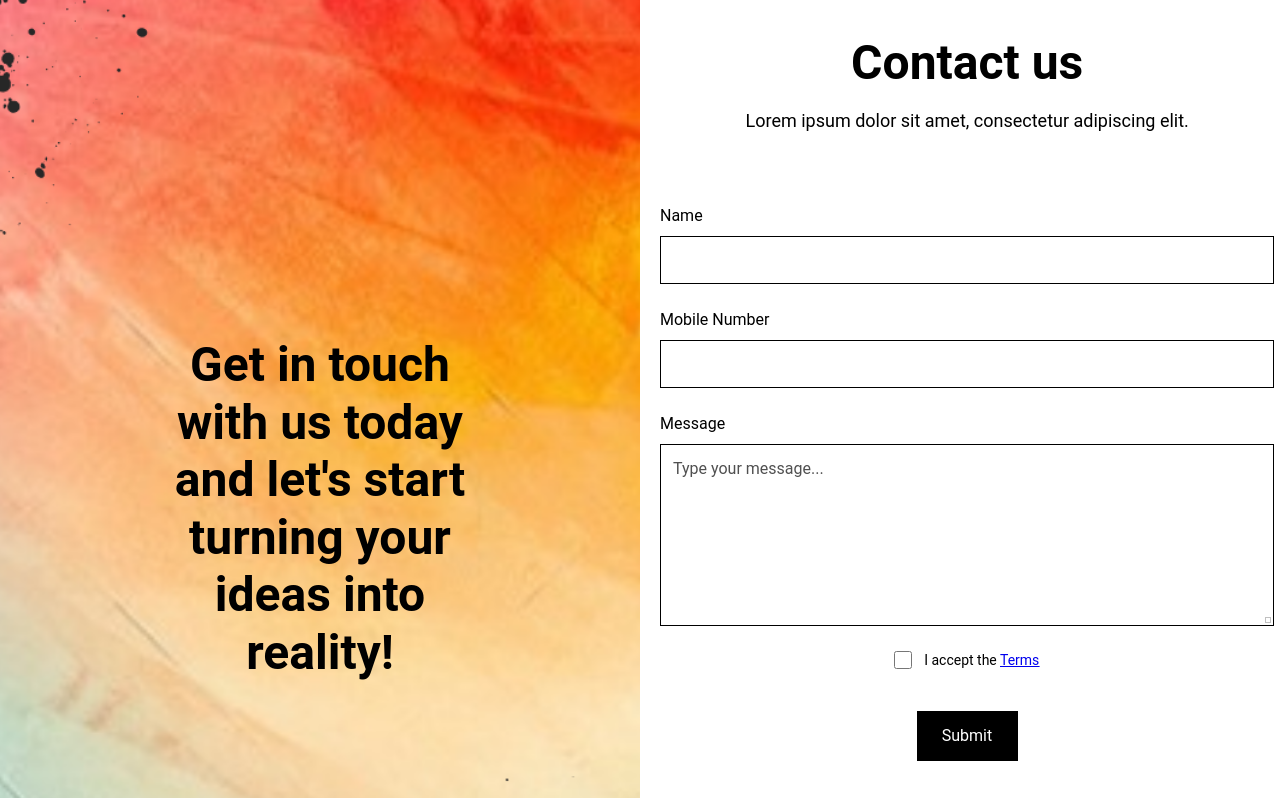
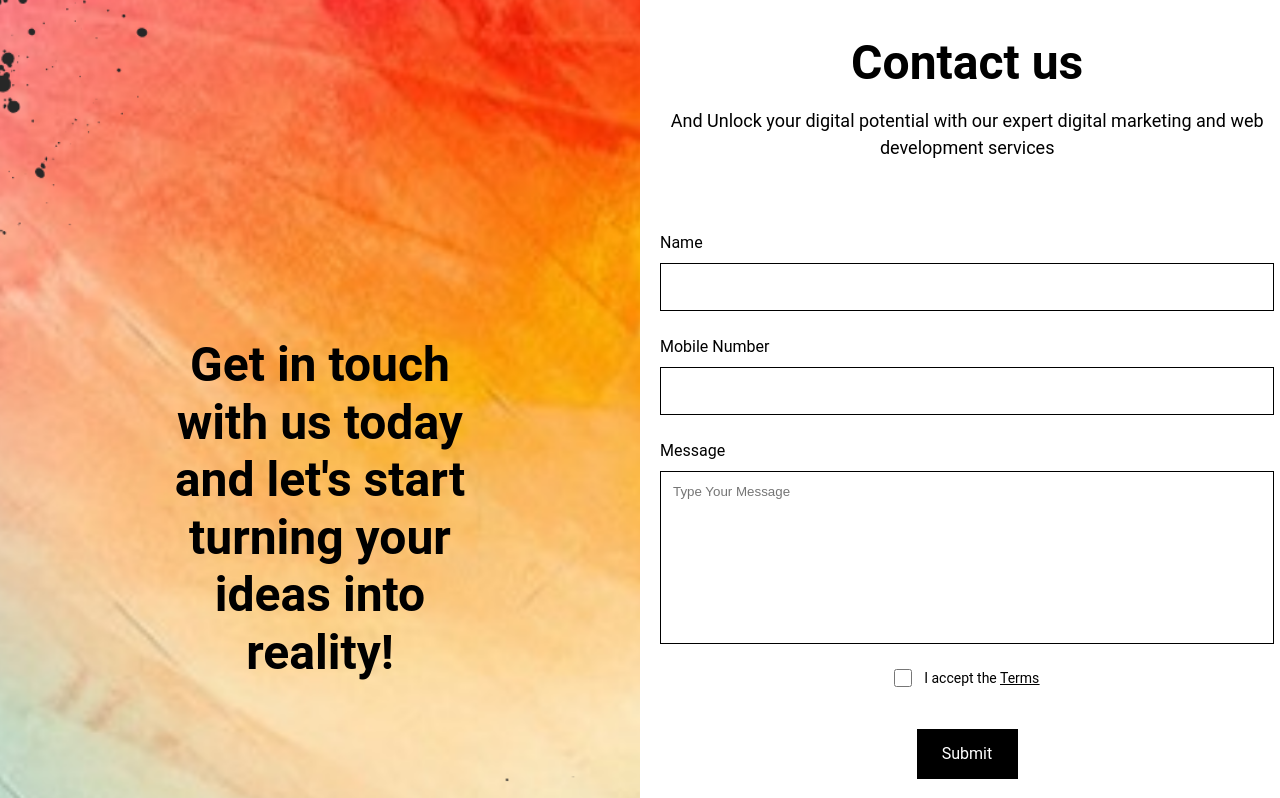
Before and after one commit to Bhati90/kapinovaweb, a React (Create React App) app: page /contact in a window 1280 px wide. Shown: the top 798 px of the page. Built offline with nearby package versions, Linux system fonts and the light colour scheme.

Commit message:
Update FrameComponent.js

```diff
--- a/src/component/FrameComponent.js
+++ b/src/component/FrameComponent.js
@@ -1,4 +1,54 @@
+import { useState,useRef,useEffect } from "react";
+import { Link } from "react-router-dom";
+import emailjs from '@emailjs/browser'
 const FrameComponent = () => {
+  const [formData, setFormData] = useState({
+    name: '',
+    mobileNumber: '',
+    email: '',
+    class: ''
+});
+
+const handleChange = (e) => {
+    const { name, value } = e.target;
+    setFormData({
+        ...formData,
+        [name]: value
+    });
+};
+
+const form = useRef();
+useEffect(()=>{
+    setTimeout(() => {
+      //  setLetterClass('text-animate-hover')
+   }, 3000)
+},[])
+
+const handleSubmit = (e) => {
+    e.preventDefault();
+    // You can perform form submission logic here
+    console.log(formData);
+    emailjs
+    .sendForm("service_08e9ymb","template_d0s532w",form.current, "Gt_dCiq7BguQ5Wy3D")
+    .then(
+      () => {
+        alert('Message successfully sent!')
+        window.location.reload(false)
+      },
+      () => {
+        alert('Failed to send the message, please try again')
+      }
+    )
+
+
+    setFormData({
+        name: '',
+        mobileNumber: '',
+        email: '',
+        class: ''
+    });
+};
+
     return (
       <div className="self-stretch flex flex-col items-start justify-start gap-[4.412rem]  text-center text-[3rem] text-black font-text-regular-normal mq750:gap-[2.188rem] mq450:gap-[1.125rem] mq1275:max-w-full">
         <div className="self-stretch mq-450:h-[84px] flex flex-row items-start justify-start pt-[0rem] px-[0rem] pb-[0.543rem] box-border max-w-full">
@@ -6,8 +56,9 @@ const FrameComponent = () => {
             Contact us
           </h1>
         </div>
-        <div className="self-stretch h-[-0.062rem] relative text-[1.125rem] leading-[150%] inline-block mt-[-4rem]">{`Lorem ipsum dolor sit amet, consectetur adipiscing elit. `}</div>
-        <div className="self-stretch flex flex-col items-start justify-start gap-[1.5rem] text-left text-[1rem]">
+        <div className="self-stretch h-[-0.062rem] relative text-[1.125rem] leading-[150%] inline-block mt-[-4rem]">{` And Unlock your digital potential with our expert digital marketing and web development services`}</div>
+        <form ref={form} onSubmit={handleSubmit} className="self-stretch flex flex-col items-start justify-start gap-[1.5rem] text-left text-[1rem]" >
+          <div className="self-stretch flex flex-col items-start justify-start gap-[1.5rem] text-left text-[1rem]">
           <div className="self-stretch flex flex-col items-start justify-start gap-[0.5rem]">
             <div className="relative leading-[150%] inline-block ">
               Name
@@ -15,6 +66,10 @@ const FrameComponent = () => {
             <input
               className="[outline:none] bg-white self-stretch h-[3rem] box-border flex flex-row items-center justify-start p-[0.75rem]  border-[1px] border-solid border-black"
               type="text"
+              id="name"
+              name="name"
+              value={formData.name}
+              onChange={handleChange}
             />
           </div>
           <div className="self-stretch flex flex-col items-start justify-start gap-[0.5rem] shrink-0">
@@ -23,47 +78,63 @@ const FrameComponent = () => {
             </div>
             <input
               className="[outline:none] bg-white self-stretch h-[3rem] box-border flex flex-row items-center justify-start p-[0.75rem] border-[1px] border-solid border-black"
-              type="text"
+              type="tel"
+              id="mobileNumber"
+              name="mobileNumber"
+              value={formData.mobileNumber}
+              onChange={handleChange}
             />
           </div>
           <div className="self-stretch flex flex-col items-start justify-start gap-[0.5rem] shrink-0">
             <div className="relative leading-[150%] inline-block shrink-0">
               Message
             </div>
-            <div className="self-stretch bg-white box-border flex flex-col items-start justify-start pt-[0.75rem] px-[0.75rem] pb-[9rem] relative shrink-0 text-neutral-dark-gray border-[1px] border-solid border-black">
-              <div className="self-stretch relative leading-[150%]">
-                Type your message...
-              </div>
-              <img
-                className="w-[0.125rem] h-[0.125rem] absolute !m-[0] right-[0.125rem] bottom-[0.113rem] object-contain"
-                loading="lazy"
-                alt=""
-              />
-              <img
-                className="w-[0.375rem] h-[0.375rem] absolute !m-[0] right-[0.125rem] bottom-[0.125rem] object-contain z-[1]"
-                alt=""
-              />
-            </div>
+
+            <input className="self-stretch bg-white box-border flex flex-col items-start justify-start pt-[0.75rem] px-[0.75rem] pb-[9rem] relative shrink-0 text-neutral-dark-gray border-[1px] border-solid border-black"
+
+
+             id="class"
+             name="class"
+              placeholder="Type Your Message"
+
+              value={formData.class}
+              onChange={handleChange}
+
+            //              <input
+            //  className="self-stretch relative leading-[150%]"
+
+
+            //    <img
+            //     className="w-[0.125rem] h-[0.125rem] absolute !m-[0] right-[0.125rem] bottom-[0.113rem] object-contain"
+            //     loading="lazy"
+            //     alt=""
+            //   />
+            //   <img
+            //     className="w-[0.375rem] h-[0.375rem] absolute !m-[0] right-[0.125rem] bottom-[0.125rem] object-contain z-[1]"
+            //     alt=""
+            //   />
+            />
           </div>
           <div className="self-stretch flex flex-row items-start justify-center py-[0rem] px-[1.25rem] text-[0.875rem]">
             <div className="flex flex-row items-start justify-start pt-[0rem] px-[0rem] pb-[1rem] gap-[0.75rem]">
               <input className="m-0 h-[1.219rem] w-[1.125rem]" type="checkbox" />
               <div className="relative leading-[150%] inline-block min-w-[7.25rem]">
                 {`I accept the `}
-<a href = "/terms">
+                <Link to ='/term' className='text-black'>
                 <span className="[text-decoration:underline]">Terms</span>
-    </a>
-              </div>
+                </Link> </div>
             </div>
           </div>
           <div className="self-stretch h-[3rem] flex flex-row items-start justify-center py-[0rem] px-[1.25rem] box-border">
-            <button className="cursor-pointer py-[0.75rem] px-[1.5rem] bg-black h-[3.125rem] box-border flex flex-row items-start justify-start border-[1px] border-solid border-black hover:bg-darkslategray hover:box-border hover:border-[1px] hover:border-solid hover:border-darkslategray">
-              <div className="relative text-[1rem] leading-[150%] font-text-regular-normal text-white text-left inline-block min-w-[3.188rem]">
+            <button type="submit" className="cursor-pointer py-[0.75rem] px-[1.5rem] bg-black h-[3.125rem] box-border flex flex-row items-start justify-start border-[1px] border-solid border-black hover:bg-darkslategray hover:box-border hover:border-[1px] hover:border-solid hover:border-darkslategray">
+              <div type="submit" className="relative text-[1rem] leading-[150%] font-text-regular-normal text-white text-left inline-block min-w-[3.188rem]">
                 Submit
               </div>
             </button>
           </div>
+
         </div>
+        </form>
       </div>
     );
   };
```
